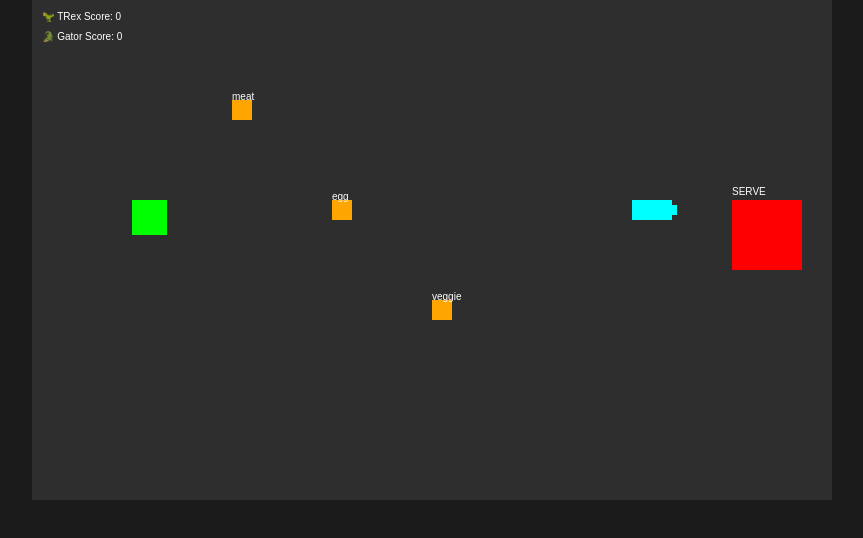
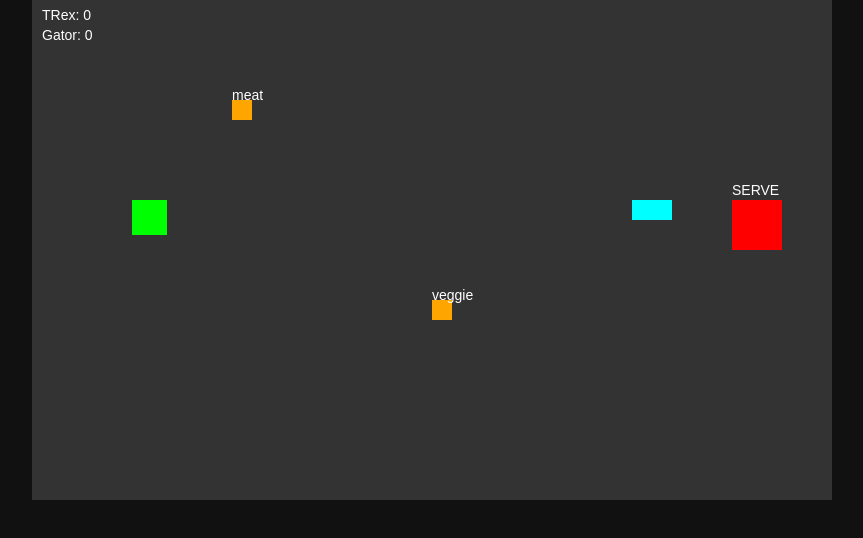
Before and after one commit to jphan006-hash/DINNY-DOINOS, a plain HTML site: page index.html in a window 1280 px wide. Shown: the whole page, without its empty margins (208-1071 px from the left). Drawn offline with Linux system fonts and the light colour scheme.

Commit message:
Update index.html

```diff
--- a/index.html
+++ b/index.html
@@ -1,17 +1,114 @@
 <!DOCTYPE html>
 <html>
 <head>
-<title>Dino Cooking Multiplayer</title>
+<title>Dino Cooking Game</title>
 <style>
-  body { margin:0; overflow:hidden; background:#1b1b1b; }
-  canvas { background:#2e2e2e; display:block; margin:auto; }
+  body { margin:0; background:#111; }
+  canvas { display:block; margin:auto; background:#333; }
 </style>
 </head>
 <body>
 
 <canvas id="game" width="800" height="500"></canvas>
 
-<script src="game.js"></script>
+<script>
+const canvas = document.getElementById("game");
+const ctx = canvas.getContext("2d");
+
+ctx.font = "14px Arial"; // IMPORTANT FIX
+
+let keys = {};
+
+document.addEventListener("keydown", e => keys[e.key.toLowerCase()] = true);
+document.addEventListener("keyup", e => keys[e.key.toLowerCase()] = false);
+
+const player1 = { x:100, y:200, speed:2, item:null, score:0, type:"TRex" };
+const player2 = { x:600, y:200, speed:3.5, item:null, score:0, type:"Gator" };
+
+let ingredients = [
+  {x:200,y:100,type:"meat"},
+  {x:400,y:300,type:"veggie"}
+];
+
+const delivery = {x:700,y:200};
+
+function move(p, up, down, left, right){
+  if(keys[up]) p.y -= p.speed;
+  if(keys[down]) p.y += p.speed;
+  if(keys[left]) p.x -= p.speed;
+  if(keys[right]) p.x += p.speed;
+}
+
+function touch(a,b){
+  return Math.abs(a.x - b.x) < 30 && Math.abs(a.y - b.y) < 30;
+}
+
+function action(p,key){
+  if(keys[key]){
+    if(!p.item){
+      for(let i=0;i<ingredients.length;i++){
+        if(touch(p,ingredients[i])){
+          p.item = ingredients[i].type;
+          ingredients.splice(i,1);
+          break;
+        }
+      }
+    }
+    if(p.item && touch(p,delivery)){
+      p.score += (p.type==="TRex"?2:1);
+      p.item = null;
+    }
+  }
+}
+
+function drawPlayer(p){
+  ctx.fillStyle = (p.type==="TRex")?"lime":"cyan";
+
+  if(p.type==="TRex"){
+    ctx.fillRect(p.x,p.y,35,35);
+  } else {
+    ctx.fillRect(p.x,p.y,40,20);
+  }
+
+  if(p.item){
+    ctx.fillStyle="yellow";
+    ctx.fillText(p.item,p.x,p.y-5);
+  }
+}
+
+function loop(){
+  ctx.clearRect(0,0,800,500);
+
+  move(player1,"w","s","a","d");
+  move(player2,"arrowup","arrowdown","arrowleft","arrowright");
+
+  action(player1,"e");
+  action(player2,"/");
+
+  ctx.fillStyle="red";
+  ctx.fillRect(delivery.x,delivery.y,50,50);
+  ctx.fillStyle="white";
+  ctx.fillText("SERVE",delivery.x,delivery.y-5);
+
+  ingredients.forEach(i=>{
+    ctx.fillStyle="orange";
+    ctx.fillRect(i.x,i.y,20,20);
+    ctx.fillStyle="white";
+    ctx.fillText(i.type,i.x,i.y);
+  });
+
+  drawPlayer(player1);
+  drawPlayer(player2);
+
+  ctx.fillStyle="white";
+  ctx.fillText("TRex: "+player1.score,10,20);
+  ctx.fillText("Gator: "+player2.score,10,40);
+
+  requestAnimationFrame(loop);
+}
+
+loop();
+</script>
 
 </body>
 </html>
```
